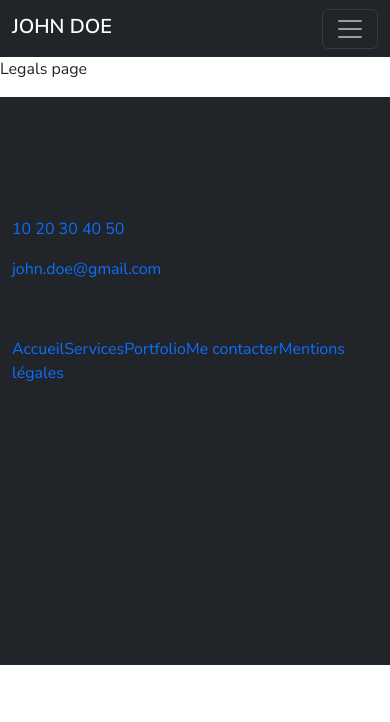
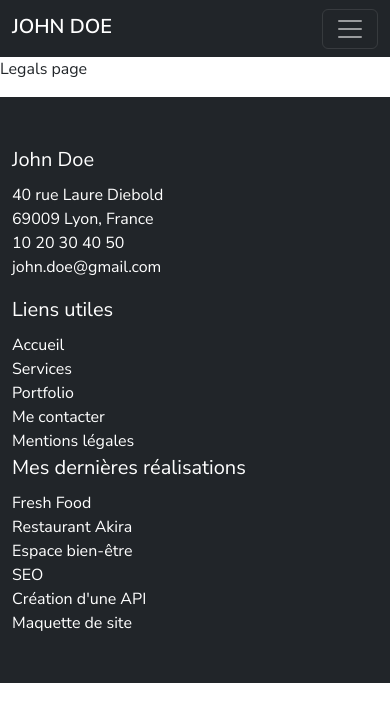
Before and after one commit to kevinmarlin-alt/devoir-portfolio-react, a React (Create React App) app: page /mentions-legals in a window 390 px wide. Shown: the top 722 px of the page. Built offline with nearby package versions, Linux system fonts and the light colour scheme.

Commit message:
feat(footer): add responsive columns and adjust a spacing

```diff
--- a/src/assets/components/Footer.jsx
+++ b/src/assets/components/Footer.jsx
@@ -1,37 +1,51 @@
 import React from "react";
 import { Link } from "react-router-dom";
+
+import "../css/Footer.css"
 
 const Footer = () => {
 
     return (
-        <footer className="container-fluid" >
-            <div className="row bg-dark">
-                <section>
-                    <p>John Doe</p>
+        <footer className="bg-dark" >
+            <div className="container">
+                <div className="row pt-5 pb-5">
+                    <section className="col-md-4">
+                        <p className="fs-5 mb-2">John Doe</p>
                         <address>
-                        <p>40 rue Laure Diebold</p>
-                        <p>69009 Lyon, France</p>
-                        <p><a href="tel:+331020304050">10 20 30 40 50</a></p>
-                        <p><a href="mailto:john.doe@gmail.com">john.doe@gmail.com</a></p>
+                            <p className="fs-6 mb-0">40 rue Laure Diebold</p>
+                            <p className="fs-6 mb-0">69009 Lyon, France</p>
+                            <p className="fs-6 mb-0"><a href="tel:+331020304050">10 20 30 40 50</a></p>
+                            <p className="fs-6 mb-0"><a href="mailto:john.doe@gmail.com">john.doe@gmail.com</a></p>
                         </address>
                     </section>
-                <section>
-                    <p>Liens utiles</p>
+                    <section className="col-md-4">
+                        <p className="fs-5 mb-2">Liens utiles</p>
+                        <p className="fs-6 mb-0">
                             <Link to="/">Accueil</Link>
+                        </p>
+                        <p className="fs-6 mb-0">
                             <Link to="/services">Services</Link>
+                        </p>
+                        <p className="fs-6 mb-0">
                             <Link to="/portfolio">Portfolio</Link>
+                        </p>
+                        <p className="fs-6 mb-0">
                             <Link to="/contact">Me contacter</Link>
+                        </p>
+                        <p className="fs-6 mb-0">
                             <Link to="/mentions-legals">Mentions légales</Link>
+                        </p>
                     </section>
-                <section>
-                    <p>Mes dernières réalisations</p>
-                    <p>Fresh Food</p>
-                    <p>Restaurant Akira</p>
-                    <p>Espace bien-être</p>
-                    <p>SEO</p>
-                    <p>Création d'une API</p>
-                    <p>Maquette de site</p>
+                    <section className="col-md-4">
+                        <p className="fs-5 mb-2">Mes dernières réalisations</p>
+                        <p className="fs-6 mb-0">Fresh Food</p>
+                        <p className="fs-6 mb-0">Restaurant Akira</p>
+                        <p className="fs-6 mb-0">Espace bien-être</p>
+                        <p className="fs-6 mb-0">SEO</p>
+                        <p className="fs-6 mb-0">Création d'une API</p>
+                        <p className="fs-6 mb-0">Maquette de site</p>
                     </section>
+                </div>
             </div>
         </footer>
     )
--- /dev/null
+++ b/src/assets/css/Footer.css
@@ -0,0 +1,4 @@
+footer p,
+footer a {
+    color: white
+}
```
Lines whose indentation alone changed are shown as unchanged.
